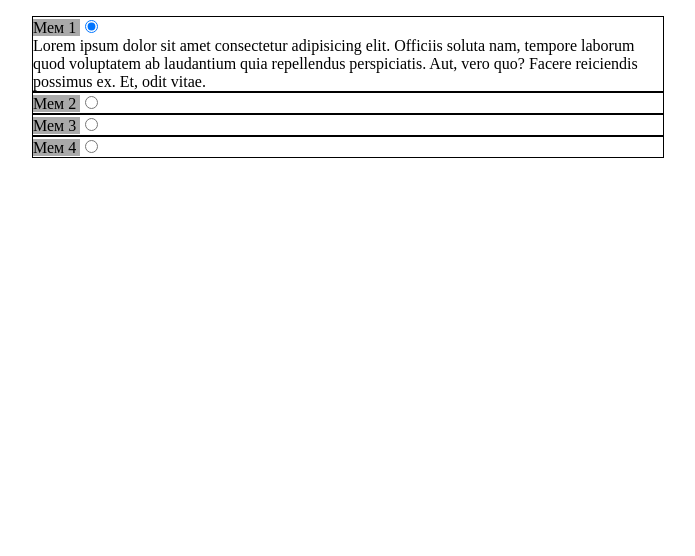
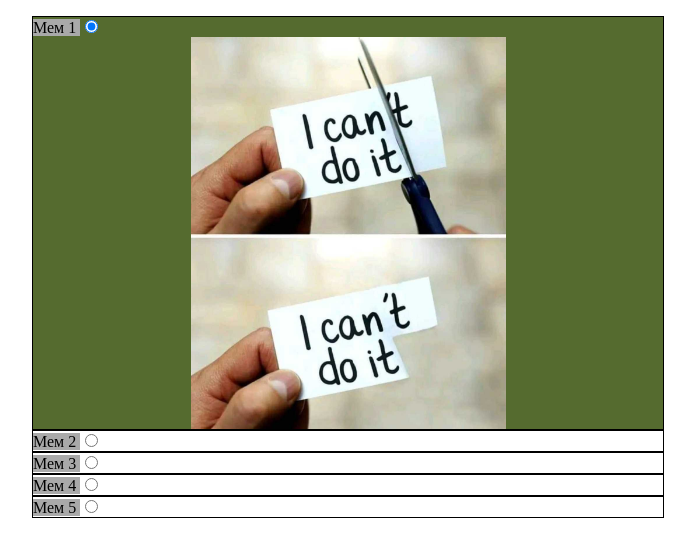
Before and after one commit to Veronikanos/cssBayan, a plain HTML site: page cssBayan/index.html in a window 1280 px wide. Shown: the whole page, without its empty margins (292-987 px from the left). Drawn offline with Linux system fonts and the light colour scheme.

Commit message:
docs: add images for memes and some style (Sat, Mar 11, 2023 12:43:14 PM)

```diff
--- a/cssBayan/index.html
+++ b/cssBayan/index.html
@@ -20,11 +20,11 @@
             name="bayan"
             id="mem1"
             checked />
-          <div class="text">
-            Lorem ipsum dolor sit amet consectetur adipisicing elit.
-            Officiis soluta nam, tempore laborum quod voluptatem ab
-            laudantium quia repellendus perspiciatis. Aut, vero quo?
-            Facere reiciendis possimus ex. Et, odit vitae.
+          <div class="mem-image">
+            <img
+              class="image-item"
+              src="./assets/motivation.jpg"
+              alt="motivation" />
           </div>
         </div>
 
@@ -35,11 +35,11 @@
             type="radio"
             name="bayan"
             id="mem2" />
-          <div class="text">
-            Lorem ipsum dolor sit amet consectetur adipisicing elit.
-            Officiis soluta nam, tempore laborum quod voluptatem ab
-            laudantium quia repellendus perspiciatis. Aut, vero quo?
-            Facere reiciendis possimus ex. Et, odit vitae.
+          <div class="mem-image">
+            <img
+              class="image-item"
+              src="./assets/pikachu.jpg"
+              alt="pikachu" />
           </div>
         </div>
 
@@ -50,11 +50,11 @@
             type="radio"
             name="bayan"
             id="mem3" />
-          <div class="text">
-            Lorem ipsum dolor sit amet consectetur adipisicing elit.
-            Officiis soluta nam, tempore laborum quod voluptatem ab
-            laudantium quia repellendus perspiciatis. Aut, vero quo?
-            Facere reiciendis possimus ex. Et, odit vitae.
+          <div class="mem-image">
+            <img
+              class="image-item"
+              src="./assets/pizza.jpeg"
+              alt="pizza" />
           </div>
         </div>
 
@@ -65,11 +65,26 @@
             type="radio"
             name="bayan"
             id="mem4" />
-          <div class="text">
-            Lorem ipsum dolor sit amet consectetur adipisicing elit.
-            Officiis soluta nam, tempore laborum quod voluptatem ab
-            laudantium quia repellendus perspiciatis. Aut, vero quo?
-            Facere reiciendis possimus ex. Et, odit vitae.
+          <div class="mem-image">
+            <img
+              class="image-item"
+              src="./assets/sport.jpeg"
+              alt="sport" />
+          </div>
+        </div>
+
+        <div class="mem-item">
+          <label class="mem-title" for="mem5">Мем 5 </label>
+          <input
+            class="mem-input"
+            type="radio"
+            name="bayan"
+            id="mem5" />
+          <div class="mem-image">
+            <img
+              class="image-item"
+              src="./assets/web.png"
+              alt="web" />
           </div>
         </div>
       </div>
--- a/cssBayan/style.css
+++ b/cssBayan/style.css
@@ -12,10 +12,6 @@
   border: 0.1rem solid black;
 }
 
-.mem-item:hover > .text {
-  display: block;
-}
-
 .mem-title {
   /* display: block; */
   background-color: darkgray;
@@ -26,10 +22,30 @@
   appearance: none; */
 }
 
-.mem-input:checked + .text {
+.mem-item:hover > .mem-image {
   display: block;
+  opacity: 1;
+}
+.mem-input:checked + .mem-image {
+  display: block;
+  opacity: 1;
 }
 
-.text {
+.mem-image {
   display: none;
+  opacity: 0;
 }
+
+.image-item {
+  display: block;
+  width: 50%;
+  margin: 0 auto;
+}
+
+.mem-item:has(input[type='radio']:checked) {
+  background-color: darkolivegreen;
+}
+
+/* @media(hover: hover){
+
+} */
```
Also changed, not shown: cssBayan/assets/motivation.jpg (added), cssBayan/assets/pikachu.jpg (added), cssBayan/assets/pizza.jpeg (added), cssBayan/assets/sport.jpeg (added), cssBayan/assets/web.png (added).
